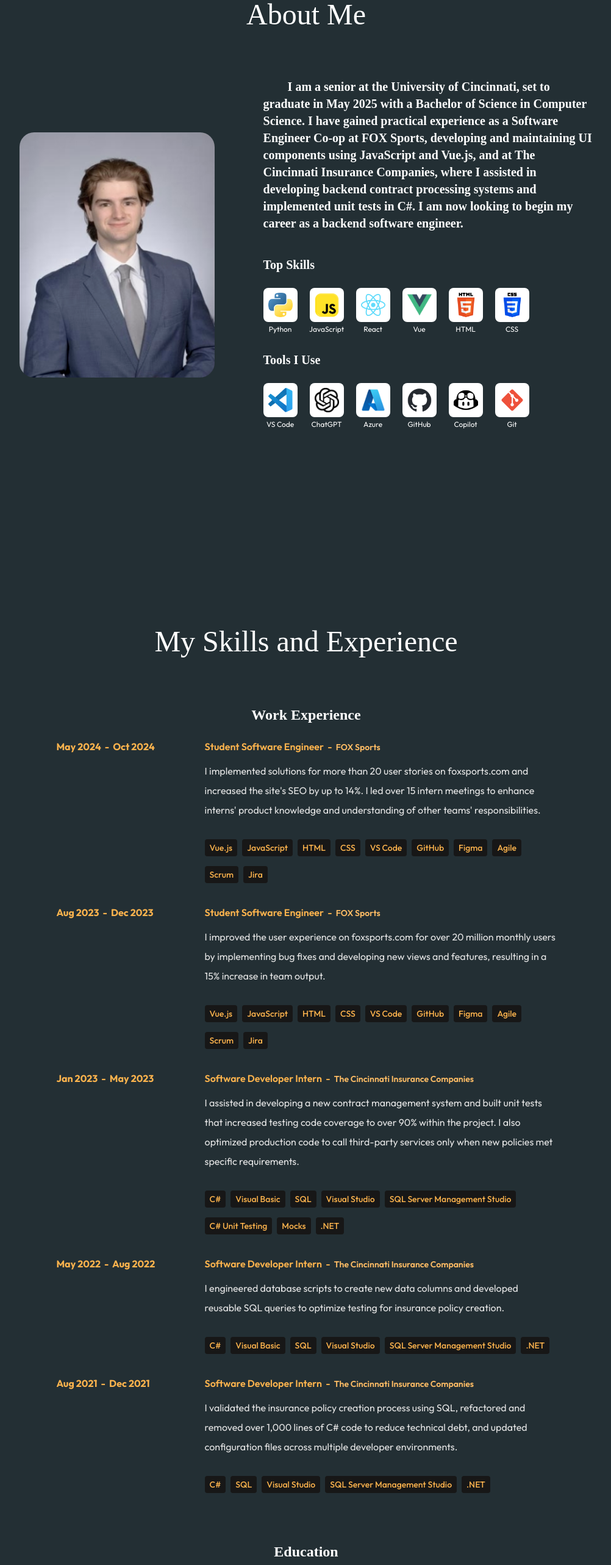
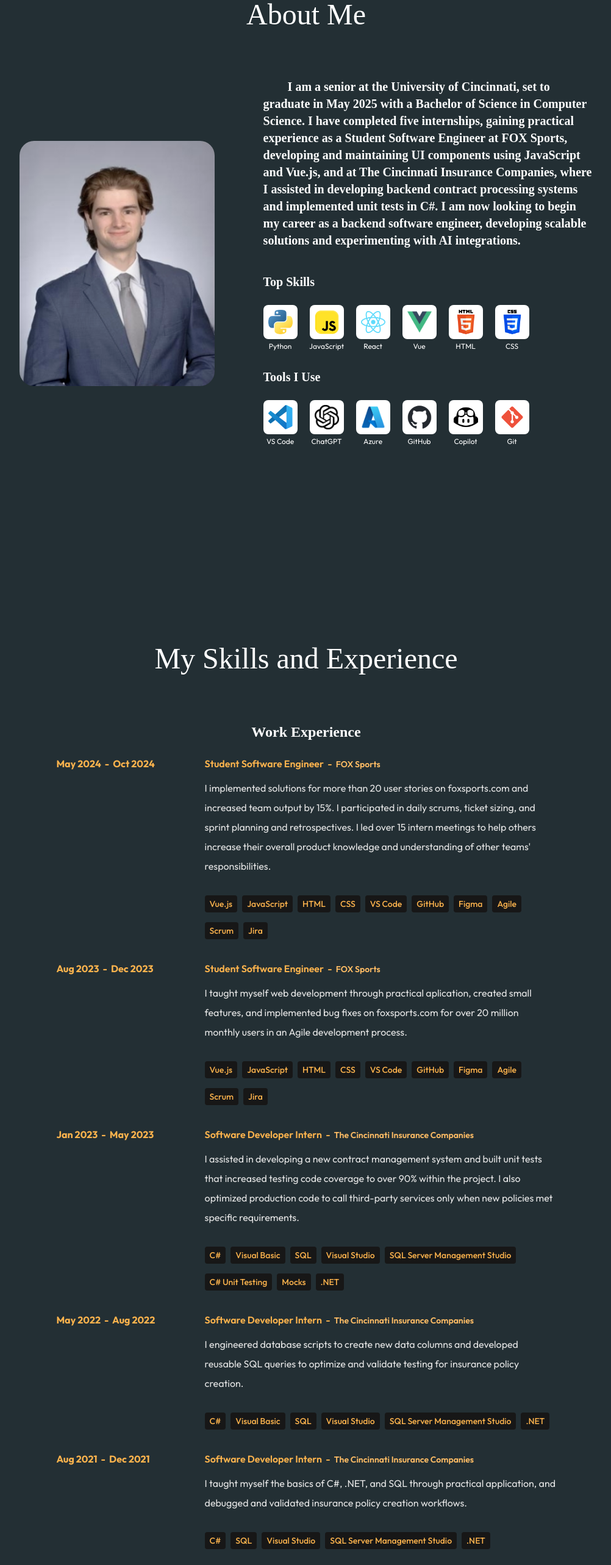
Before and after one commit to RickSlick3/portfolio-website, a Next.js app in the folder portfolio/: page / in a window 1280 px wide. Shown: the part 880-3446 px from the top of the page at 61% size, without its empty margins (138-1140 px from the left). Built offline with nearby package versions, Linux system fonts and the light colour scheme; a web font is replaced by a local one.

Commit message:
project and information updates

```diff
--- a/portfolio/app/components/Projects.jsx
+++ b/portfolio/app/components/Projects.jsx
@@ -6,18 +6,18 @@ const Projects = () => {
     return (
         <div id='projects' className='w-full px-[12%] py-20 scroll-mt-20'>
             <h2 className='text-center text-5xl font-Ovo leading-tight'>
-                My Best Projects
+                My Project Highlights
             </h2>
 
             <div className='flex flex-col gap-5 my-20'>
                 {projectData.map((project, index) => (
-                    <div key={index} className='flex flex-col md:flex-row gap-5 border border-white bg-white rounded-lg overflow-hidden'>
+                    <div key={index} className='flex flex-col lg:flex-row gap-5 border border-4 border-white bg-white rounded-lg overflow-hidden'>
 
-                        <div className='relative w-full md:w-2/5 h-64'>
-                            <Image src={project.bgImage} alt={project.title} layout='fill' objectFit='cover'/>
+                        <div className='relative w-full lg:w-1/2 h-auto min-h-[200px] sm:min-h-[300px] md:min-h-[400px] lg:min-h-[300px] xl:min-h-[450px]'>
+                            <Image src={project.bgImage} alt={project.title} layout='fill' objectFit='cover' objectPosition="center"/>
                         </div>
 
-                        <div className='w-full md:w-3/5 p-3 flex flex-col justify-center'>
+                        <div className='w-full lg:w-1/2 p-3 flex flex-col justify-center'>
                             <h2 className='font-Ovo font-semibold text-black font-Outfit text-2xl my-2'>
                                 {project.title}
                                 <p className='font-Ovo font-bold text-sm text-gray-900'>
@@ -25,9 +25,12 @@ const Projects = () => {
                                 </p>
                             </h2>
                             <p className='font-Ovo text-sm text-gray-900 my-1'>
+                                {project.problem}
+                            </p>
+                            <p className='font-Ovo text-sm text-gray-900 my-1'>
                                 {project.description}
                             </p>
-                            <a href={project.link} target='_blank' className='bg-orange-1 px-4 py-2 rounded-md hover:bg-orange-0 duration-300 my-2 flex items-center gap-2'>
+                            <a href={project.link} target='_blank' className='bg-orange-1 px-4 py-2 rounded-md hover:bg-orange-0 duration-300 my-2 flex items-center justify-center gap-2 text-center'>
                                 {project.cta}
                                 <Image src={assets.right_arrow_white} alt='Right Arrow' className='w-4' />
                             </a>
@@ -37,7 +40,7 @@ const Projects = () => {
                 ))}
             </div>
 
-            <a href='https://github.com/RickSlick3' target='_blank' className='w-max flex items-center justify-center gap-3 text-gray-700 bg-white border border-gray-700 rounded-full py-3 px-10 mx-auto my-20 hover:bg-orange-0 duration-500'>
+            <a href='https://github.com/RickSlick3' target='_blank' className='w-max flex items-center justify-center gap-3 text-gray-700 bg-white border border-gray-700 rounded-full py-3 md:px-10 px-4 mx-auto my-20 hover:bg-orange-0 duration-500'>
                 See More on GitHub
                 <Image src={assets.github} alt='GitHub' className='w-8' />
             </a>
--- a/portfolio/assets/assets.js
+++ b/portfolio/assets/assets.js
@@ -58,7 +58,8 @@ export const projectData = [
     {
         title: 'TheraThrive',
         skills: 'React, Django, Python, OpenAI API, PostgreSQL',
-        description: 'A React-based chat bot that delivers guided Cognitive Behavioral Therapy (CBT) sessions using the OpenAI API. The goal is to increase accessibility to mental health resources for the 280+ million people suffering from depression globally by providing an online CBT platform that allows users to engage in therapy from home, free of financial barriers and scheduling constraints.',
+        problem: 'Major Depressive Disorder is a serious mental health condition that affects approximately 280 million people globally. Depression is characterized by long-lasting feelings of sadness, hopelessness, and a loss of interest in everyday activities. Arising from a mix of biological, psychological, environmental, and social factors, depression leaves patients lacking motivation to do everyday activities and withdrawing from the people close to them.',
+        description: 'This is a React-based chat bot that delivers guided Cognitive Behavioral Therapy (CBT) sessions using the OpenAI API. The goal is to increase accessibility to mental health resources by providing an online CBT platform that allows users to engage in therapy from home, free of financial barriers and scheduling constraints.',
         bgImage: '/therathrive.png',
         link: 'https://github.com/thavishkagamage/Integrated-Therapy-Software',
         cta: 'View Source Code',
@@ -66,6 +67,7 @@ export const projectData = [
     {
         title: 'Health is Wealth Dashboard',
         skills: 'Next.js, JavaScript, D3.js, Tailwind CSS',
+        problem: 'PROBLEM STATEMENT',
         description: 'A Next.js web application to provide an interactive platform for exploring the relationship between economic status and health outcomes across U.S. counties. The dashboard allows users to navigate linked visualizations—a choropleth map, scatterplot, and histogram—that provide a multidimensional view of the data.',
         bgImage: '/data-in-the-usa.png',
         link: 'https://health-is-wealth-gray.vercel.app/',
@@ -74,6 +76,7 @@ export const projectData = [
     {
         title: 'Earthquake Data Visualization',
         skills: 'JavaScript, D3.js, Leaflet.js',
+        problem: 'PROBLEM STATEMENT',
         description: 'An interactive vanilla JS web app that visualizes earthquake data using D3.js and Leaflet.js motivated by the need to make earthquake data more accessible, interpretable, and interactive for the general public.',
         bgImage: '/earthquakes.png',
         link: 'https://rickslick3.github.io/earth-beneath-us/',
@@ -82,6 +85,7 @@ export const projectData = [
     {
         title: 'Customer Churn Analysis',
         skills: 'Azure, Flask, Python, Pandas, Sklearn',
+        problem: 'PROBLEM STATEMENT',
         description: 'A Flask app that fetches data from Azure Blob Storage and uses machine learning to predict customer churn and displays results. Data for this project is hosted in an Azure SQL Server, and copied into an Azure SQL Database using a Data Factory Pipeline to be fetched by the app.',
         bgImage: '/churn.png',
         link: 'https://github.com/RickSlick3/CustomerChurn-AzureWebApp',
@@ -90,6 +94,7 @@ export const projectData = [
     {
         title: 'My Portfolio Website',
         skills: 'Next.js, Tailwind CSS, JavaScript',
+        problem: 'PROBLEM STATEMENT',
         description: 'A website I built with Next.js and hosted on Vercel to share my interests, skills, experience, and projects.',
         bgImage: '/portfolio.png',
         link: 'https://portfolio-richard-roberts.vercel.app/',
@@ -115,14 +120,14 @@ export const toolsData = [
     { icon: assets.git, name: 'Git' },
 ];
 
-export const summary = "        I am a senior at the University of Cincinnati, set to graduate in May 2025 with a Bachelor of Science in Computer Science. I have gained practical experience as a Software Engineer Co-op at FOX Sports, developing and maintaining UI components using JavaScript and Vue.js, and at The Cincinnati Insurance Companies, where I assisted in developing backend contract processing systems and implemented unit tests in C#. I am now looking to begin my career as a backend software engineer.";
+export const summary = "        I am a senior at the University of Cincinnati, set to graduate in May 2025 with a Bachelor of Science in Computer Science. I have completed five internships, gaining practical experience as a Student Software Engineer at FOX Sports, developing and maintaining UI components using JavaScript and Vue.js, and at The Cincinnati Insurance Companies, where I assisted in developing backend contract processing systems and implemented unit tests in C#. I am now looking to begin my career as a backend software engineer, developing scalable solutions and experimenting with AI integrations.";
 
 export const educationData = [
     {
         year: 'Aug 2020  -  May 2025',
-        school: 'The University of Cincinnati  -  Computer Science',
-        degree: 'Bachelors of Science, Computer Science (Graduation: May 2025)',
-        technologies: ['C++', 'Python', 'JavaScript', 'React', 'D3.js', 'Flask', 'Azure', 'AWS', 'GCP', 'Django', 'CUDA', 'OpenAI API', 'GitHub'],
+        school: 'University of Cincinnati CEAS  -  Computer Science Major',
+        degree: 'Bachelor of Science, Computer Science (Graduation: May 2025)',
+        technologies: ['C++', 'Python', 'JavaScript', 'React', 'Next.js', 'D3.js', 'Leaflet.js', 'Flask', 'Azure', 'AWS', 'GCP', 'Django', 'CUDA', 'OpenAI API', 'GitHub'],
     },
     {
         year: 'Aug 2016  -  May 2020',
@@ -137,14 +142,14 @@ export const experienceData = [
         year: 'May 2024  -  Oct 2024',
         role: 'Student Software Engineer',
         company: 'FOX Sports',
-        description: "I implemented solutions for more than 20 user stories on foxsports.com and increased the site's SEO by up to 14%. I led over 15 intern meetings to enhance interns' product knowledge and understanding of other teams' responsibilities.",
+        description: "I implemented solutions for more than 20 user stories on foxsports.com and increased team output by 15%. I participated in daily scrums, ticket sizing, and sprint planning and retrospectives. I led over 15 intern meetings to help others increase their overall product knowledge and understanding of other teams' responsibilities.",
         technologies: ['Vue.js','JavaScript', 'HTML', 'CSS', 'VS Code', 'GitHub', 'Figma', 'Agile', 'Scrum', 'Jira'],
     },
     {
         year: 'Aug 2023  -  Dec 2023',
         role: 'Student Software Engineer',
         company: 'FOX Sports',
-        description: "I improved the user experience on foxsports.com for over 20 million monthly users by implementing bug fixes and developing new views and features, resulting in a 15% increase in team output.",
+        description: "I taught myself web development through practical aplication, created small features, and implemented bug fixes on foxsports.com for over 20 million monthly users in an Agile development process.",
         technologies: ['Vue.js','JavaScript', 'HTML', 'CSS', 'VS Code', 'GitHub', 'Figma', 'Agile', 'Scrum', 'Jira'],
     },
     {
@@ -158,14 +163,14 @@ export const experienceData = [
         year: 'May 2022  -  Aug 2022',
         role: 'Software Developer Intern',
         company: 'The Cincinnati Insurance Companies',
-        description: "I engineered database scripts to create new data columns and developed reusable SQL queries to optimize testing for insurance policy creation.",
+        description: "I engineered database scripts to create new data columns and developed reusable SQL queries to optimize and validate testing for insurance policy creation.",
         technologies: ['C#','Visual Basic', 'SQL', 'Visual Studio', 'SQL Server Management Studio', '.NET'],
     },
     {
         year: 'Aug 2021  -  Dec 2021',
         role: 'Software Developer Intern',
         company: 'The Cincinnati Insurance Companies',
-        description: "I validated the insurance policy creation process using SQL, refactored and removed over 1,000 lines of C# code to reduce technical debt, and updated configuration files across multiple developer environments.",
+        description: "I taught myself the basics of C#, .NET, and SQL through practical application, and debugged and validated insurance policy creation workflows.",
         technologies: ['C#', 'SQL', 'Visual Studio', 'SQL Server Management Studio', '.NET'],
     },
 ];
```
